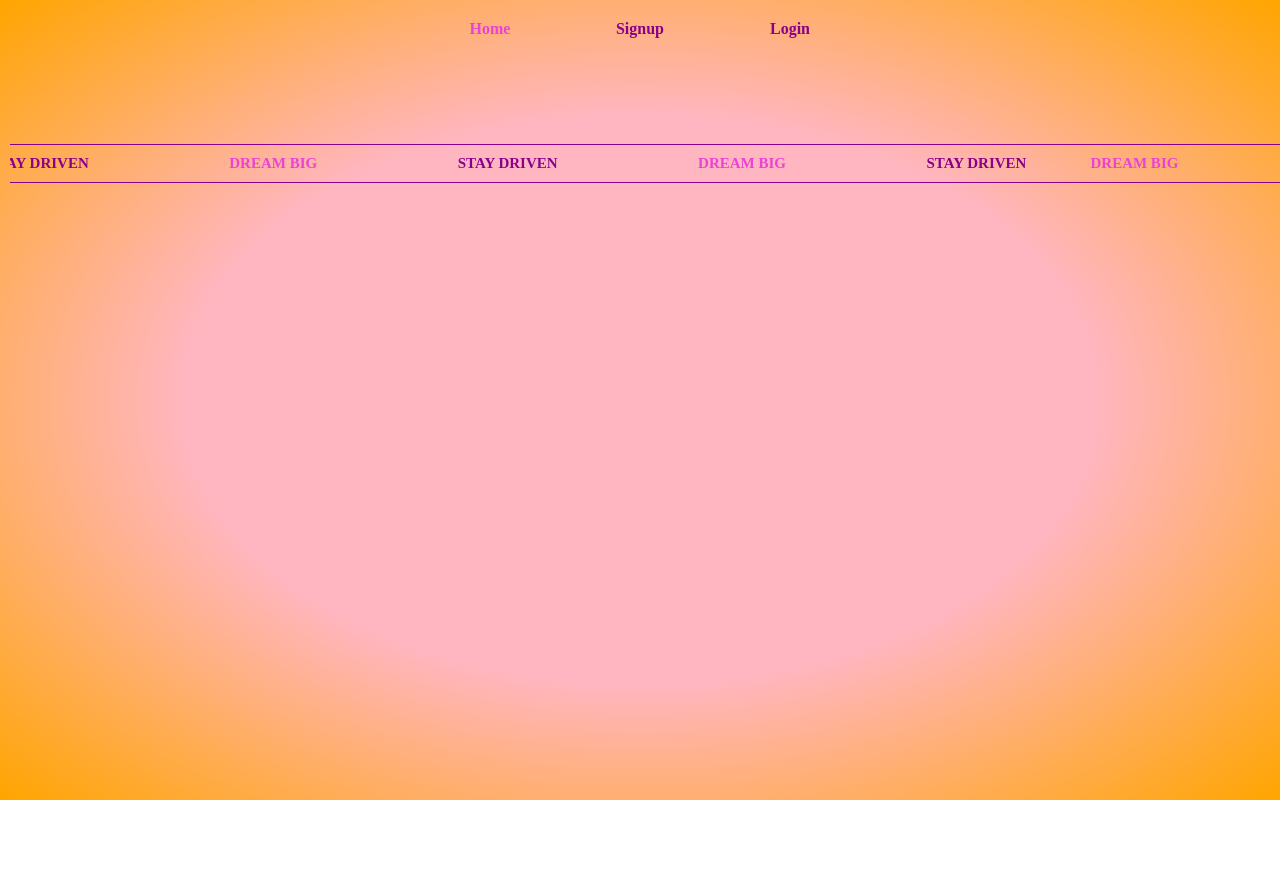
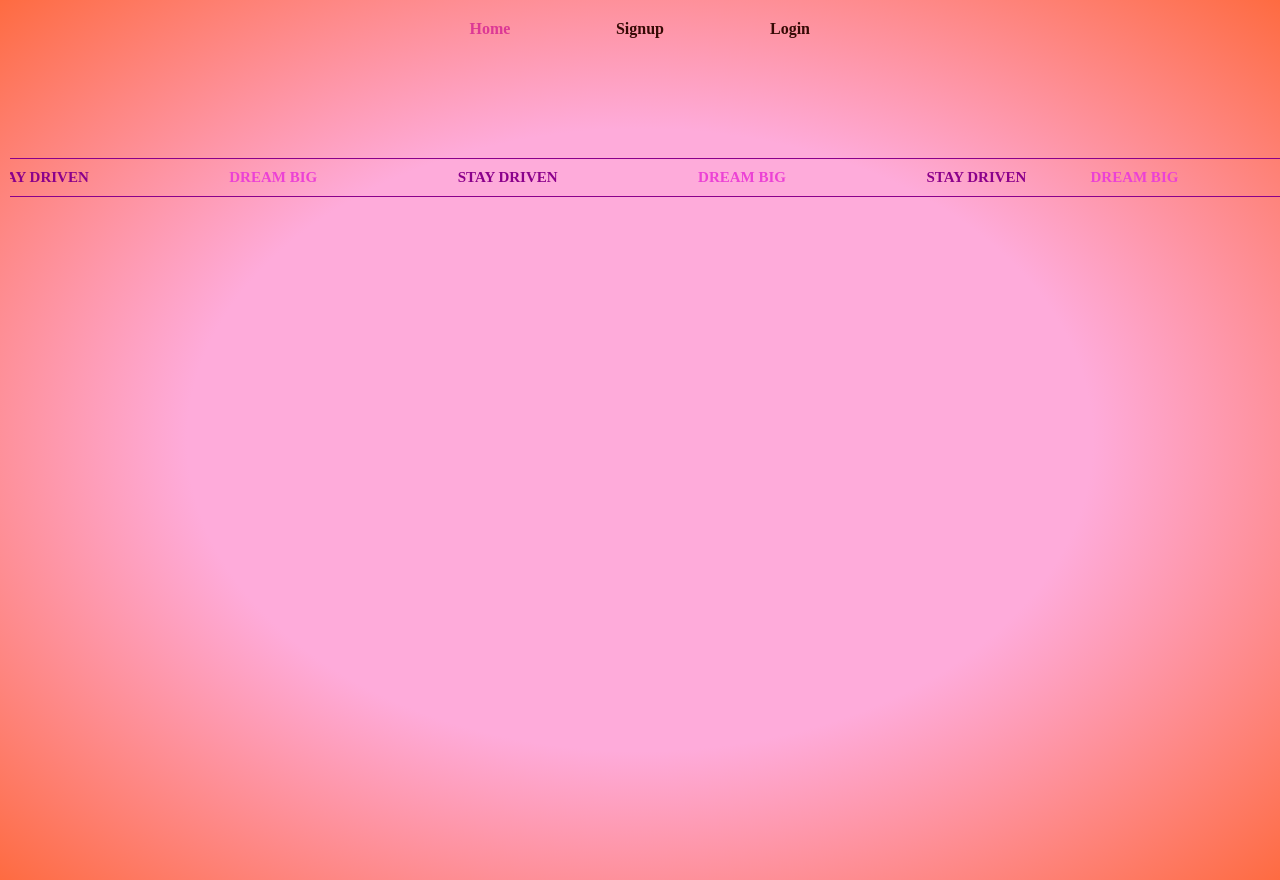
Before and after one commit to holliscrowder/pensyv-questionnaire, a React (Create React App) app in the folder client/: page / in a window 1280 px wide. Before the commit the page ends 800 px from the top, so only its background shows below. Built offline with nearby package versions, Linux system fonts and the light colour scheme; no server answers.

Commit message:
update hex colors

```diff
--- a/client/src/App.css
+++ b/client/src/App.css
@@ -1,8 +1,8 @@
 .App {
-    background: radial-gradient(lightpink, lightpink, orange);;
+    background: radial-gradient(#feabda, #feabda, #fe6b41);;
     width: 100%;
-    height: 100%;
-    position: absolute; top: 0; left: 0;
+    height: 110%;
+    position: absolute; top: 0; left: 0; bottom: 0;
   }
 
 .NavBar {
@@ -15,11 +15,8 @@
 .Outlet {
     padding: 10px 10px 10px 10px;
     /* text-align: left; */
+    color: 360A05;
 }
-
-/* p {
-    text-align: left;
-} */
 
 .welcome {
     position: absolute; left: 10%;
@@ -30,8 +27,8 @@
 }
 
 button {
-    background-color: rgb(233, 134, 233);
-    /* color: white; */
+    background-color: #dc3895;
+    color: white;
     border: 0.5px solid;
 
 }
--- a/client/src/App.js
+++ b/client/src/App.js
@@ -53,7 +53,7 @@ function App() {
       <NavBar user={user} isLoggedIn={isLoggedIn}/>
       {isLoggedIn ? <button className = "logout" onClick = {handleLogout}>Logout</button> : <></>}
     </div>
-    {user ? <p className = "welcome">Welcome, {user.username}!</p> :<></>}
+    {user ? <p className = "welcome">Welcome, <i>{user.username}</i>!</p> :<></>}
     <main className = "Outlet">
       <Outlet
         context = {[
--- a/client/src/components/NavBar.css
+++ b/client/src/components/NavBar.css
@@ -21,12 +21,12 @@
     text-decoration: none;
     /* text-align: center; */
     font-size: min(12vw, 16px);
-    color: darkmagenta;
+    color: #360A05;
   }
 
   .navbar > a.active {
     /* background: darkmagenta; */
-    color: rgb(236, 65, 213);
+    color: #dc3895;
   }
 
   .nav-link {
```
